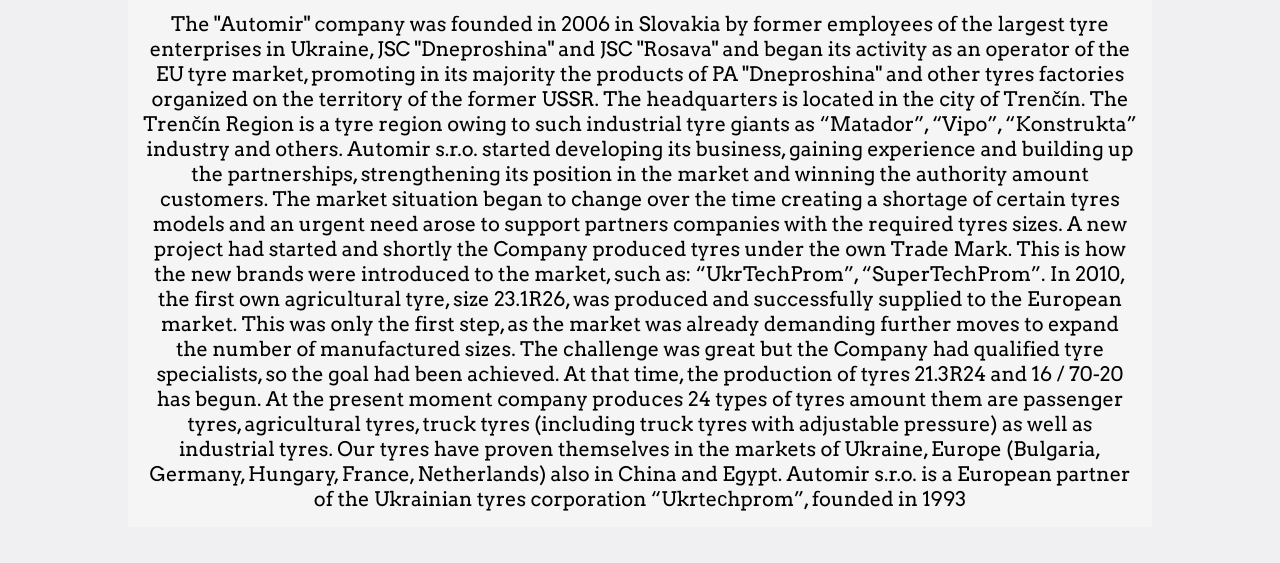
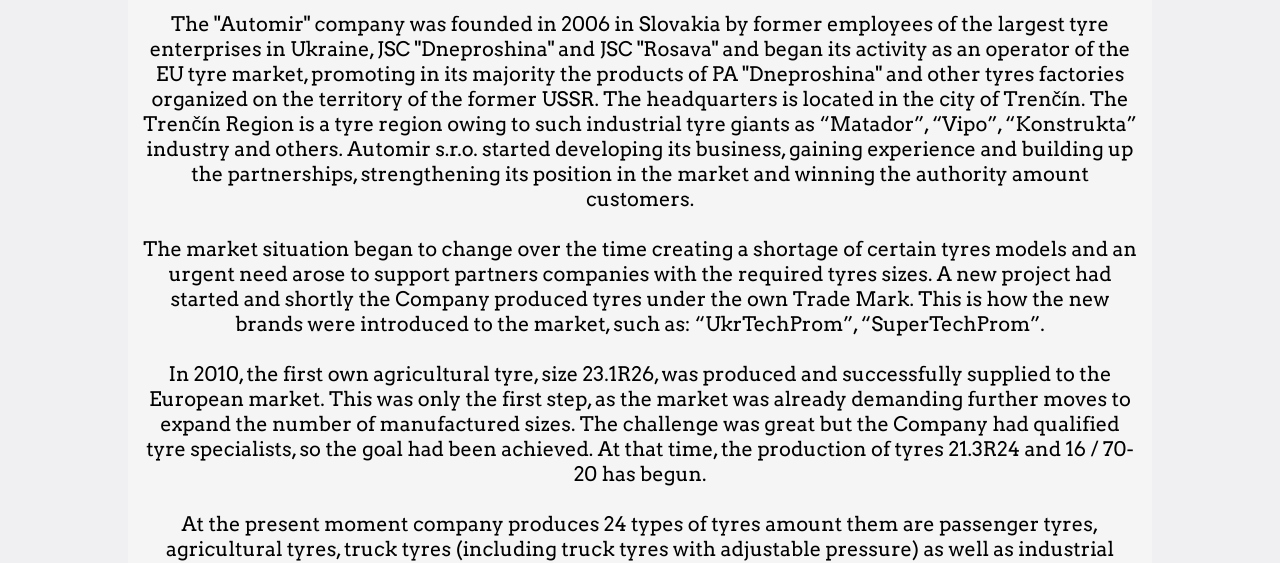
Before and after one commit to MahoneyA/automirsro, a plain HTML site: page about_us.html in a window 1280 px wide. Shown: the part 249-812 px from the top of the page. Drawn offline with Linux system fonts and the light colour scheme.

Commit message:
Add files via upload

```diff
--- a/about_us.html
+++ b/about_us.html
@@ -86,23 +86,23 @@
         About Us
     </div>
     <div class="desc-text">
-        The "Automir" company was founded in 2006 in Slovakia by former employees of the largest tyre enterprises in Ukraine, JSC "Dneproshina" and JSC "Rosava" and began its activity as an operator of the EU tyre market, promoting in its majority the products of PA "Dneproshina" and other tyres factories organized on the territory of the former USSR. The headquarters is located in the city of Trenčín. The Trenčín Region is a tyre region owing to such industrial tyre giants as “Matador”, “Vipo”, “Konstrukta” industry and others. Automir s.r.o. started developing its business, gaining experience and building up the partnerships, strengthening its position in the market and winning the authority amount customers.
+        The "Automir" company was founded in 2006 in Slovakia by former employees of the largest tyre enterprises in Ukraine, JSC "Dneproshina" and JSC "Rosava" and began its activity as an operator of the EU tyre market, promoting in its majority the products of PA "Dneproshina" and other tyres factories organized on the territory of the former USSR. The headquarters is located in the city of Trenčín. The Trenčín Region is a tyre region owing to such industrial tyre giants as “Matador”, “Vipo”, “Konstrukta” industry and others. Automir s.r.o. started developing its business, gaining experience and building up the partnerships, strengthening its position in the market and winning the authority amount customers. <br><br>
 
 
 
-        The market situation began to change over the time creating a shortage of certain tyres models and an urgent need arose to support partners companies with the required tyres sizes. A new project had started and shortly the Company produced tyres under the own Trade Mark. This is how the new brands were introduced to the market, such as: “UkrTechProm”, “SuperTechProm”.
+        The market situation began to change over the time creating a shortage of certain tyres models and an urgent need arose to support partners companies with the required tyres sizes. A new project had started and shortly the Company produced tyres under the own Trade Mark. This is how the new brands were introduced to the market, such as: “UkrTechProm”, “SuperTechProm”.<br><br>
 
 
 
-        In 2010, the first own agricultural tyre, size 23.1R26, was produced and successfully supplied to the European market. This was only the first step, as the market was already demanding further moves to expand the number of manufactured sizes. The challenge was great but the Company had qualified tyre specialists, so the goal had been achieved. At that time, the production of tyres 21.3R24 and 16 / 70-20 has begun.
+        In 2010, the first own agricultural tyre, size 23.1R26, was produced and successfully supplied to the European market. This was only the first step, as the market was already demanding further moves to expand the number of manufactured sizes. The challenge was great but the Company had qualified tyre specialists, so the goal had been achieved. At that time, the production of tyres 21.3R24 and 16 / 70-20 has begun.<br><br>
 
 
 
-        At the present moment company produces 24 types of tyres amount them are passenger tyres, agricultural tyres, truck tyres (including truck tyres with adjustable pressure) as well as industrial tyres. Our tyres have proven themselves in the markets of Ukraine, Europe (Bulgaria, Germany, Hungary, France, Netherlands) also in China and Egypt.
+        At the present moment company produces 24 types of tyres amount them are passenger tyres, agricultural tyres, truck tyres (including truck tyres with adjustable pressure) as well as industrial tyres. Our tyres have proven themselves in the markets of Ukraine, Europe (Bulgaria, Germany, Hungary, France, Netherlands) also in China and Egypt.<br><br>
 
 
 
-        Automir s.r.o. is a European partner of the Ukrainian tyres corporation “Ukrteсhprom”, founded in 1993
+        Automir s.r.o. is a European partner of the Ukrainian tyres corporation “Ukrteсhprom”, founded in 1993<br><br>
     </div>
     <div class="service-pic">    </div>
 </div>
```
